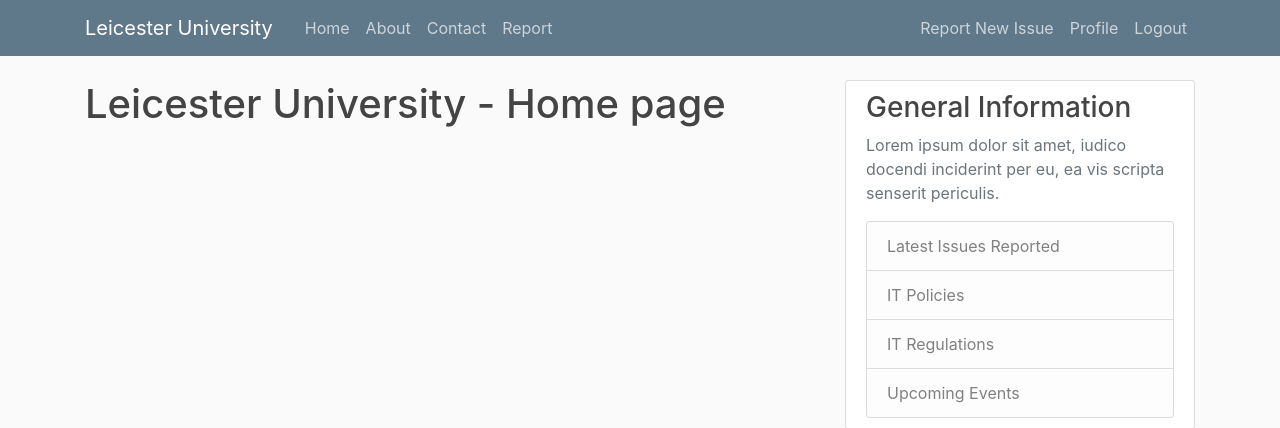
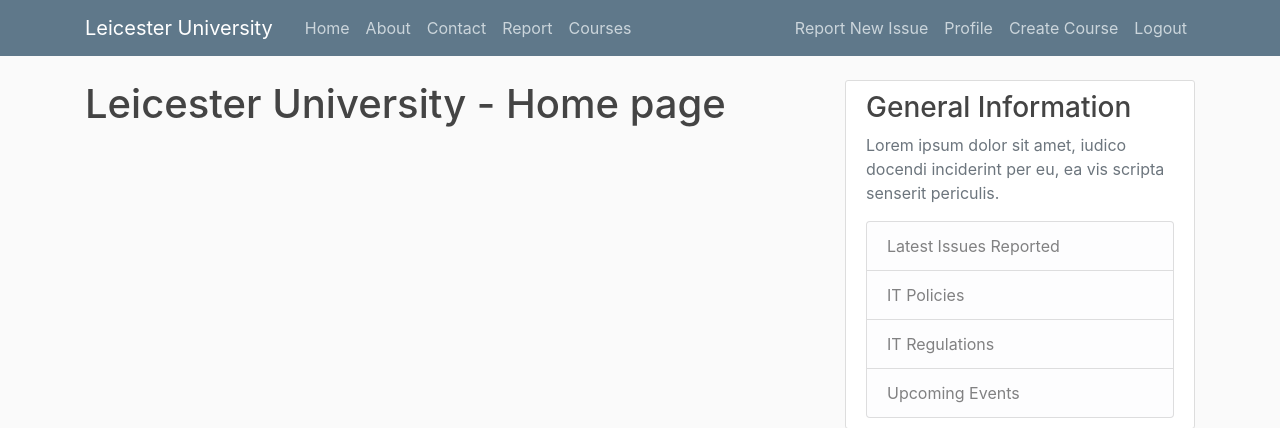
Before and after one commit to owxnj1/django-app2, a Django app: a page that uses itreporting/templates/itreporting/base.html in a window 1280 px wide. Shown: the top 428 px of the page. Run offline with Django 5.2, Linux system fonts and the light colour scheme; a user stored in the database is signed in; some libraries are stand-ins or nearby versions.

Commit message:
added courses section on navbar available to logged in students and can only be created by the admin

```diff
--- a/itreporting/templates/itreporting/base.html
+++ b/itreporting/templates/itreporting/base.html
@@ -29,6 +29,7 @@
                             <a class="nav-item nav-link" href="{% url 'itreporting:about' %}">About</a>
                             <a class="nav-item nav-link" href="{% url 'itreporting:contact' %}">Contact</a>
                             <a class="nav-item nav-link" href="{% url 'itreporting:report'%}">Report</a>
+                            <a class="nav-item nav-link" href="{% url 'itreporting:courses'%}">Courses</a>
                         </div>
 
                         <!-- Conditional Navbar Right Side -->
@@ -36,6 +37,9 @@
                             {% if user.is_authenticated %}
                                 <a class="nav-item nav-link" href="{% url 'itreporting:issue-create' %}">Report New Issue</a>
                                 <a class="nav-item nav-link" href="{% url 'profile' %}">Profile</a>
+                                {% if user.is_superuser %}
+                                <a class="nav-item nav-link" href="{% url 'itreporting:course_create' %}">Create Course</a>
+                            {% endif %}
                                 <form method="post" id="frm_logout" action="{% url 'logout' %}" style="display:inline;">
                                     {% csrf_token %}
                                     <button type="submit" class="nav-item nav-link" style="background:none; border:none; cursor:pointer;">Logout</button>
--- a/itreporting/urls.py
+++ b/itreporting/urls.py
@@ -10,9 +10,15 @@
     path('about/', views.about, name='about'),
     path('contact/', views.contact, name = 'contact'),
     path('report/', PostListView.as_view(), name = 'report'),
+    path('courses/', views.courses, name='courses'),
     path('issues/<int:pk>', PostDetailView.as_view(), name = 'issue-detail'),
     path('issue/new', PostCreateView.as_view(), name = 'issue-create'),
     path('issues/<int:pk>/update/', PostUpdateView.as_view(), name = 'issue-update'),
     path('issue/<int:pk>/delete/', PostDeleteView.as_view(), name = 'issue-delete'),
+    path('courses/', views.CourseListView.as_view(), name='courses'),  # List view for courses
+    path('courses/create/', views.CourseCreateView.as_view(), name='course_create'),  # Create view
+    path('courses/<int:pk>/', views.CourseDetailView.as_view(), name='course_detail'),  # Detail view
+    path('courses/<int:pk>/update/', views.CourseUpdateView.as_view(), name='course_update'),  # Update view
+    path('courses/<int:pk>/delete/', views.CourseDeleteView.as_view(), name='course_delete'),
 
                ]
--- a/itreporting/views.py
+++ b/itreporting/views.py
@@ -6,6 +6,7 @@
 from django.contrib.auth.mixins import LoginRequiredMixin
 from django.contrib.auth.mixins import LoginRequiredMixin, UserPassesTestMixin
 from django.views.generic.edit import DeleteView
+from .models import Course
 
 def home(request):
     return render(request, 'itreporting/home.html', {'title': 'Welcome'})
@@ -19,6 +20,38 @@
 def report(request):
     daily_report = {'issues': Issue.objects.all(), 'title': 'Issues Reported'}
     return render(request, 'itreporting/report.html', daily_report)
+
+def courses(request):
+    courses = Course.objects.all()
+    return render(request, 'itreporting/courses.html', {'courses': courses, 'title': 'Courses'})
+
+class CourseDetailView(DetailView):
+    model = Course
+    template_name = 'itreporting/courses_detail.html'
+
+class CourseListView(ListView):
+    model = Course
+    ordering = ['-start_date']
+    template_name = 'itreporting/courses.html'
+    context_object_name = 'courses'
+    paginate_by = 5
+
+class CourseCreateView(LoginRequiredMixin, CreateView):
+    model = Course
+    fields = ['title', 'description', 'start_date']
+    template_name = 'itreporting/courses_form.html'
+
+
+class CourseUpdateView(LoginRequiredMixin, UpdateView):
+    model = Course
+    fields = ['title', 'description', 'start_date']
+
+
+class CourseDeleteView(LoginRequiredMixin, DeleteView):
+    model = Course
+    success_url = reverse_lazy('courses')
+
+
 
 class PostListView(ListView):
     model = Issue
--- a/users/views.py
+++ b/users/views.py
@@ -3,6 +3,7 @@
 from .forms import UserRegisterForm, UserUpdateForm,ProfileUpdateForm
 from django.contrib.auth.decorators import login_required
 from .models import Profile
+
 
 # Create your views here.
 
```
Also changed, not shown: itreporting/models.py (+11 -0 lines), itreporting/templates/itreporting/courses.html (added, +42 -0 lines), itreporting/templates/itreporting/courses_detail.html (added, +16 -0 lines), itreporting/templates/itreporting/courses_form.html (added, +19 -0 lines), itreporting/migrations/0002_course.py (added).
